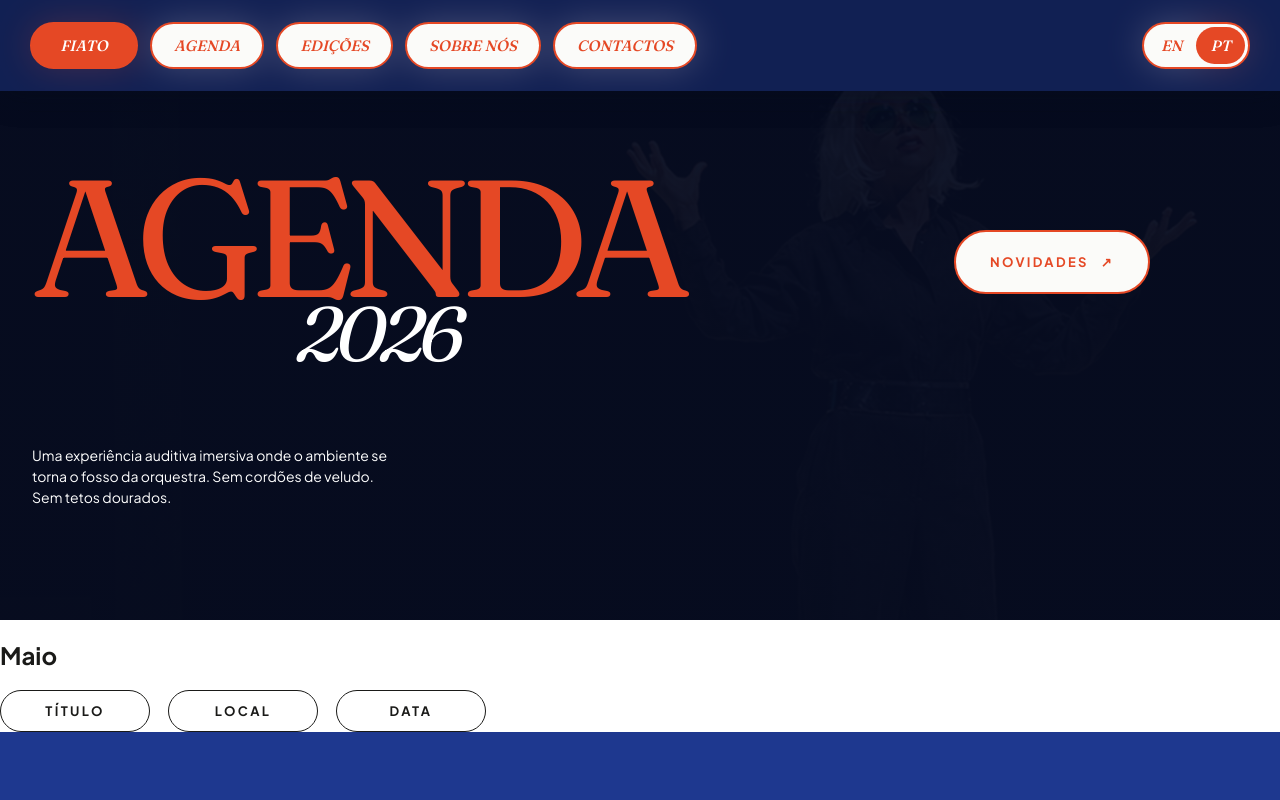
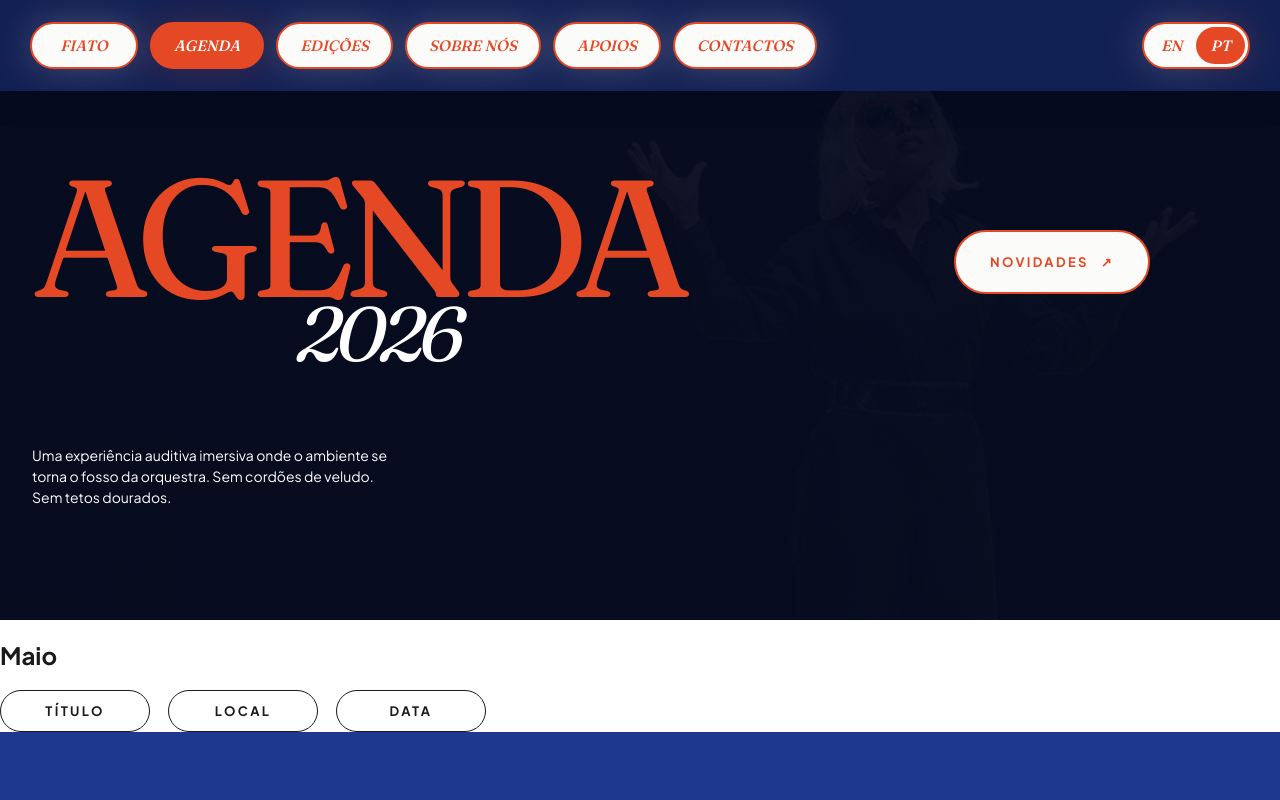
Before and after one commit to Raquelmeida/fiato-website, a React (Vite) app: page /agenda in a window 1280 px wide. Shown: the top 800 px of the page. Built offline with nearby package versions, Linux system fonts and the light colour scheme.

Commit message:
Adicionar página de parceiros

```diff
--- a/src/App.jsx
+++ b/src/App.jsx
@@ -8,6 +8,7 @@ import EdicoesPage from './pages/edicoes-page/edicoes-page';
 import SobreNosPage from './pages/sobre-nos-page/sobre-nos-page';
 import ContactosPage from './pages/contactos-page/contactos-page';
 import EventoPage from './pages/evento-page/evento-page';
+import ApoiosPage from './pages/apoios-page/apoios-page';
 
 function App() {
   return (
@@ -21,6 +22,7 @@ function App() {
         <Route path="/sobre-nos" element={<SobreNosPage />} />
         <Route path="/contactos" element={<ContactosPage />} />
         <Route path="/evento" element={<EventoPage />} />
+        <Route path="/apoios" element={<ApoiosPage />} />
       </Routes>
     </BrowserRouter>
   );
--- a/src/components/navbar/navbar.jsx
+++ b/src/components/navbar/navbar.jsx
@@ -1,4 +1,5 @@
 import { useEffect, useState } from 'react';
+import { NavLink } from 'react-router-dom';
 import './navbar.css';
 
 function Navbar() {
@@ -31,26 +32,65 @@ function Navbar() {
   return (
     <header className={`navbar navbar--${navbarTheme}`}>
       <div className="navbar__inner">
-        <a href="/" className="navbar__logo">
+        <NavLink to="/" className="navbar__logo">
           FIATO
-        </a>
+        </NavLink>
 
         <nav className="navbar__menu">
-          <a href="/" className="navbar__link navbar__link--active">
+          <NavLink
+            to="/"
+            end
+            className={({ isActive }) =>
+              isActive ? 'navbar__link navbar__link--active' : 'navbar__link'
+            }
+          >
             FIATO
-          </a>
-          <a href="/agenda" className="navbar__link">
+          </NavLink>
+
+          <NavLink
+            to="/agenda"
+            className={({ isActive }) =>
+              isActive ? 'navbar__link navbar__link--active' : 'navbar__link'
+            }
+          >
             AGENDA
-          </a>
-          <a href="/edicoes" className="navbar__link">
+          </NavLink>
+
+          <NavLink
+            to="/edicoes"
+            className={({ isActive }) =>
+              isActive ? 'navbar__link navbar__link--active' : 'navbar__link'
+            }
+          >
             EDIÇÕES
-          </a>
-          <a href="/sobre-nos" className="navbar__link">
+          </NavLink>
+
+          <NavLink
+            to="/sobre-nos"
+            className={({ isActive }) =>
+              isActive ? 'navbar__link navbar__link--active' : 'navbar__link'
+            }
+          >
             SOBRE NÓS
-          </a>
-          <a href="/contactos" className="navbar__link">
+          </NavLink>
+
+          <NavLink
+            to="/apoios"
+            className={({ isActive }) =>
+              isActive ? 'navbar__link navbar__link--active' : 'navbar__link'
+            }
+          >
+            APOIOS
+          </NavLink>
+
+          <NavLink
+            to="/contactos"
+            className={({ isActive }) =>
+              isActive ? 'navbar__link navbar__link--active' : 'navbar__link'
+            }
+          >
             CONTACTOS
-          </a>
+          </NavLink>
         </nav>
 
         <div className="navbar__right">
```
Also changed, not shown: src/assets/images/logo-republica-dark.png (renamed from src/assets/images/SponsorCard-p.png), src/assets/images/logo-republica-white.png (renamed from src/assets/images/SponsorCard-b.png).
